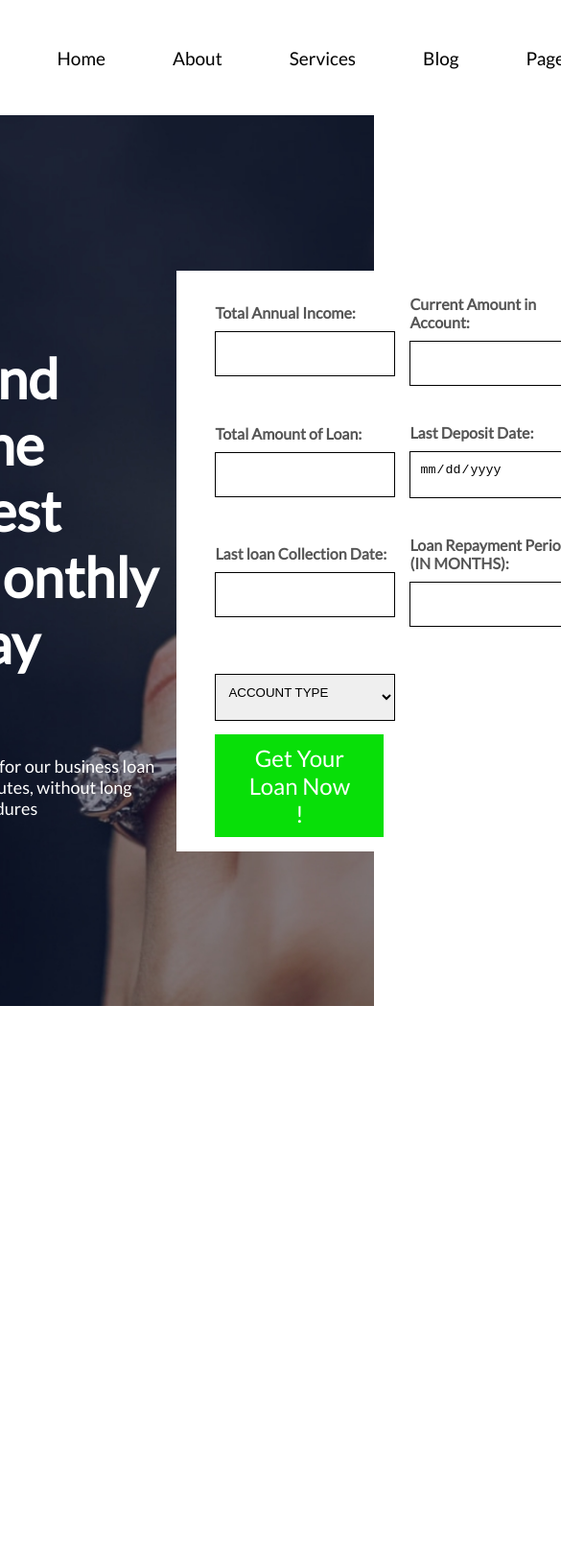
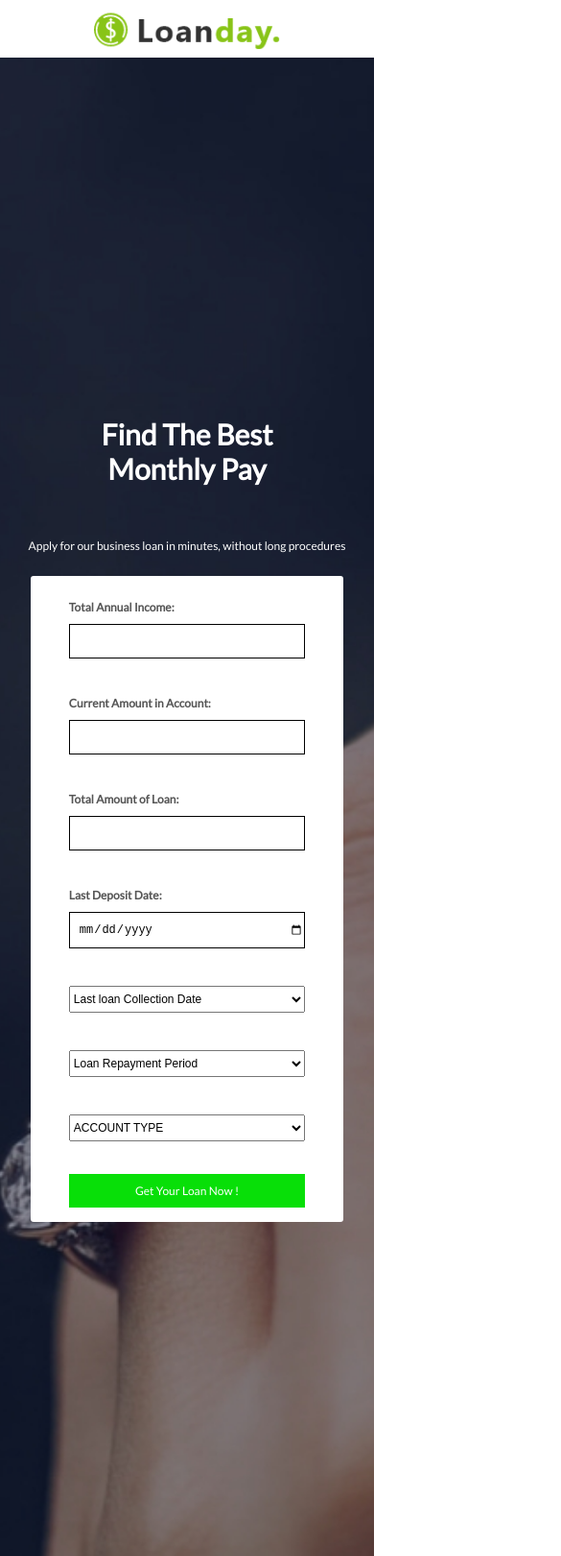
Before and after one commit to KingYemi08/Loan-App, a plain HTML site: page index.html in a window 390 px wide. Shown: the top 1621 px of the page at 96% size, 585 px wide, since content can reach past the window. Before the commit the page ends 1048 px from the top, so only its background shows below. Drawn offline with Linux system fonts and the light colour scheme.

Commit message:
first commit

```diff
--- a/index.html
+++ b/index.html
@@ -7,7 +7,7 @@
     <link rel="stylesheet" href="styles/styles.css">
 </head>
 <body>
-    <div>
+    <div class="none">
         <nav>
             <div class="logo_img"></div>
             <div class="list_items">
@@ -21,6 +21,9 @@
                 </ul>
             </div>
         </nav>
+    </div>
+    <div class="not">
+        <div class="not_bg"></div>
     </div>
      <div class="bg">
         <div class="left">
@@ -50,13 +53,39 @@
                     <p id="depositDate_err"></p>
                 </div>
                 <div class="items">
-                    <label for="">Last loan Collection Date:</label>
-                    <input type="text"  id="collection">
+                    <select name="" id="collection">
+                        <option value="">Last loan Collection Date</option>
+                        <option value="1">In 1 Month</option>
+                        <option value="2">In 2 Month</option>
+                        <option value="3">In 3 Month</option>
+                        <option value="4">In 4 Month</option>
+                        <option value="5">In 5 Month</option>
+                        <option value="6">In 6 Month</option>
+                        <option value="7">In 7 Month</option>
+                        <option value="8">In 8 Month</option>
+                        <option value="9">In 9 Month</option>
+                        <option value="10">In 10 Month</option>
+                        <option value="11">In 11 Month</option>
+                        <option value="12">In 12 Month</option>
+                    </select>
                     <p id="collection_err"></p>
                 </div>
                 <div class="items">
-                    <label for="">Loan Repayment Period (IN MONTHS):</label>
-                    <input type="number"  id="repayment">
+                    <select name="" id="repayment">
+                        <option value="">Loan Repayment Period</option>
+                        <option value="1">In 1 Month</option>
+                        <option value="2">In 2 Month</option>
+                        <option value="3">In 3 Month</option>
+                        <option value="4">In 4 Month</option>
+                        <option value="5">In 5 Month</option>
+                        <option value="6">In 6 Month</option>
+                        <option value="7">In 7 Month</option>
+                        <option value="8">In 8 Month</option>
+                        <option value="9">In 9 Month</option>
+                        <option value="10">In 10 Month</option>
+                        <option value="11">In 11 Month</option>
+                        <option value="12">In 12 Month</option>
+                    </select>
                     <p id="repayment_err"></p>
                 </div>
                 <div class="items">
--- a/script.js
+++ b/script.js
@@ -1,22 +1,20 @@
 function submit(event){
     event.preventDefault()
 
-    let income= parseInt(document.getElementById('income').value)
+    let income= document.getElementById('income').value
     let income_err=document.getElementById('income_err')
-    let balance= parseInt(document.getElementById('balance').value)
+    let balance=document.getElementById('balance').value
     let balance_err= document.getElementById('balance_err')
-    let loan = parseInt(document.getElementById('loan').value)
+    let loan = document.getElementById('loan').value
     let loan_err = document.getElementById('loan_err')
     let depositDate= document.getElementById('depositDate').value
     let depositDate_err= document.getElementById('depositDate_err')
     let collection= document.getElementById('collection').value
     let collection_err= document.getElementById('collection_err')
-    let repayment= parseInt(document.getElementById('repayment').value)
+    let repayment= document.getElementById('repayment').value
     let repayment_err= document.getElementById('repayment_err')
-    // let acct_type= document.getElementById('acct_type').value
-    // let acct_type_err= document.getElementById('acct_type_err')
     let select = document.getElementById('select')
-    let loan_confirm = 45/100 * income
+    let loan_confirm = 45/100 * parseInt(income)
     let points = 0
     let newDate = new Date(depositDate)
     let newMonth = newDate.getMonth()
@@ -24,12 +22,11 @@ function submit(event){
     let presentDate = new Date()
     let presentMonth = presentDate.getMonth()
     let converted_1 =presentMonth.toString()
-    console.log(typeof(income))
 
     if(income ===''){
         income_err.innerText = '*This Field is Required'
     }else if(loan>loan_confirm){
-        console.log('gh')
+        alert('Loan cannot be more than 45% of interest')
     }else{
         income_err.innerText = ''
     }
@@ -41,11 +38,11 @@ function submit(event){
     }
 
     if(balance === ''){
-        balance_err.innerText = '*This Field is Required'
-    }else if(balance>loan){
+        balance_err.textContent = '*This Field is Required'
+    }else if(parseInt(balance)>parseInt(loan)){
         points += 10
         console.log(points)
-    }else if(balance<loan){
+    }else if(parseInt(balance)<parseInt(loan)){
         points -= 10
         console.log(points)
     }else{
@@ -59,40 +56,49 @@ function submit(event){
     }
 
     if(converted_1 === converted){
-        console.log('confirm')
         points += 5
-        console.log(points)
     }else{
         points += 0
     }
     // fourth input
 
+    if(collection === ''){
+        collection_err.innerText = '*This Field is Required'
+    }else if(collection >= 6){
+        points += 10
+        console.log(points)
+    }else if(collection < 6){
+        points += 0
+        console.log(points)
+    }else{
+         collection_err.innerText = ''
+    }
 
-    if(repayment ===''){
-        repayment_err.innerText = '*This Field is Required'
-    }else if(repayment<6){
-        points += 5
+    if(repayment === ''){
+        repayment_err.innerText='*This Field is Required'
+    }else if(repayment < 6){
+        points += 10
         console.log(points)
-    }else if(repayment>6){
+    }else if(repayment >= 6){
         points += 0
+        console.log(points)
     }else{
         repayment_err.innerText = ''
     }
 
-    if(select.value ===""){
+
+
+    if(select.value === ""){
         acct_type_err.innerText = '*This Field is Required'
     }else if(select.value === 'Savings'){
-        console.log('sharp')
         points += 5
         console.log(points)
     }else if(select.value === 'Current'){
-        console.log('blunt')
         points += 10
         console.log(points)
     }else{
         acct_type_err = ''
     }
-
 
     if(points>=30){
         alert('Congratulations, loan has been granted')
@@ -101,4 +107,5 @@ function submit(event){
         alert('Sorry, loan not granted')
     }
 
+
 }
--- a/styles/styles.css
+++ b/styles/styles.css
@@ -60,6 +60,7 @@ nav{
     padding: 15px 40px;
     background-color: white;
     width: 50%;
+    border-radius: 10px;
 }
 form{
     display: grid;
@@ -74,12 +75,16 @@ form{
     justify-content: center;
 
 }
-input,select{
+input{
     outline: none;
     border: 1px solid black;
-    padding: 10px 0 20px 9px;
+    padding: 10px 0 10px 9px;
     margin-top: 10px;
     text-align: left;
+}
+select{
+    padding: 5px 0;
+    outline: none;
 }
 label{
     color: #555;
@@ -95,6 +100,13 @@ button{
     font-family: 'my font';
     font-size: 24px;
     cursor: pointer;
+    margin-top: 20px;
+    transition: background-color 0.5s, border 0.4s, color 0.6s ease-in-out;
+}
+button:hover{
+    background-color: white;
+    border: 1px solid rgb(8, 223, 8);
+    color:  rgb(8, 223, 8);
 }
 p{
     color: red;
@@ -102,3 +114,58 @@ p{
     margin-bottom: 4px;
     font-size: 10px;
 }
+.not{
+    display: none;
+}
+@media screen and (min-width: 320px) and (max-width:490px) {
+    .none{
+        display: none;
+    }
+    .not{
+        height: 60px;
+        display: flex;
+        align-items: center;
+        justify-content: center;
+    }
+    .not_bg{
+        height: 100px;
+        width: 50%;
+        background-image: url(../image/logo.png);
+        background-repeat:no-repeat ;
+        background-position: center;
+        background-size: contain;
+    }
+    .right{
+        position: relative;
+        border-radius: 3px;
+        width: 70%;
+    }
+    .bg{
+        flex-direction: column;
+        height: 185vh;
+    }
+    form{
+        grid-template-columns: 1fr;
+        width: 100%;
+    }
+    .left{
+        position: relative;
+
+        text-align: center;
+
+    }
+    .left h2{
+        font-size: 30px;
+
+    }
+    .left p{
+        font-size: 12px;
+    }
+    label{
+        font-size: 12px;
+
+    }
+    button,select,input{
+        font-size: 12px;
+    }
+}
```
